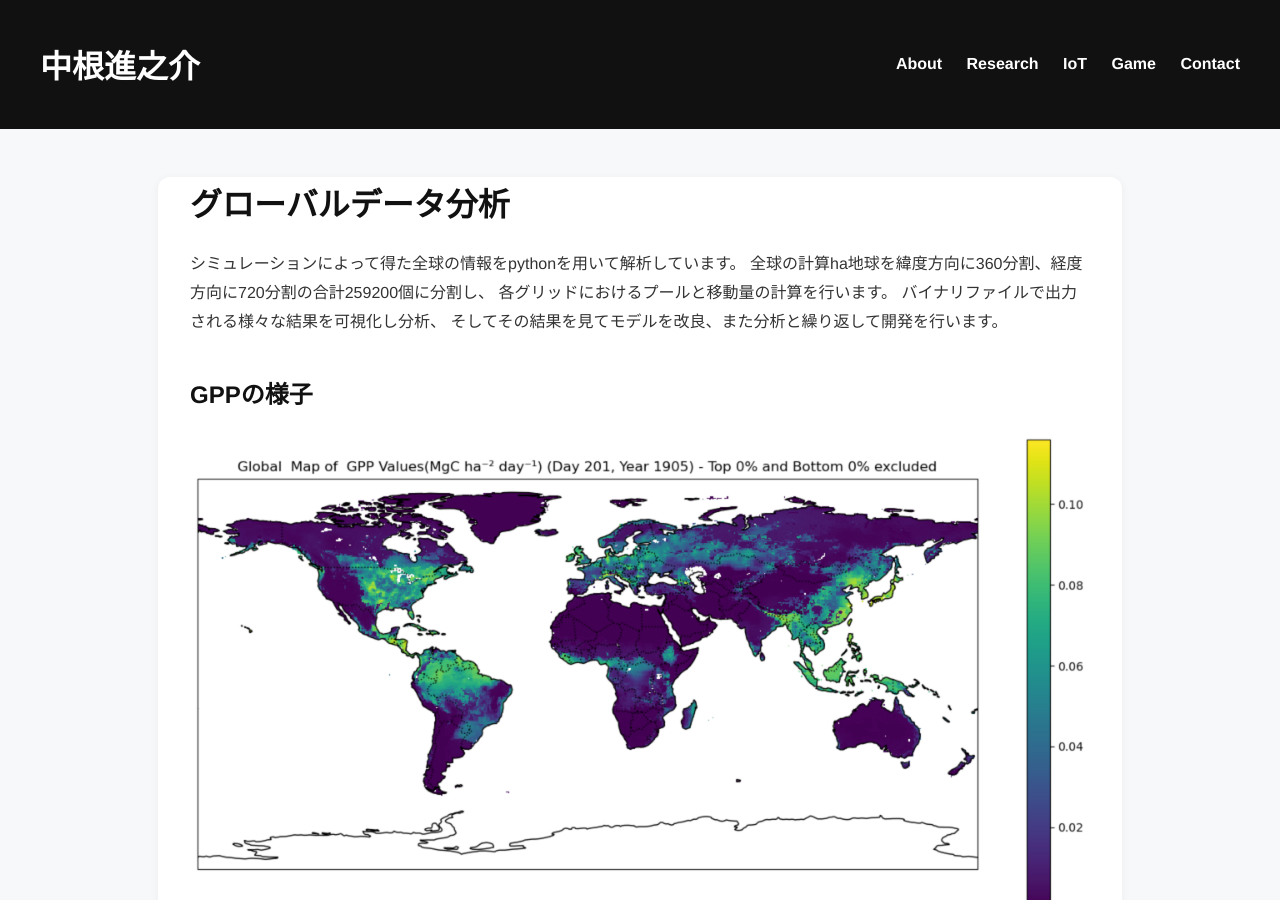
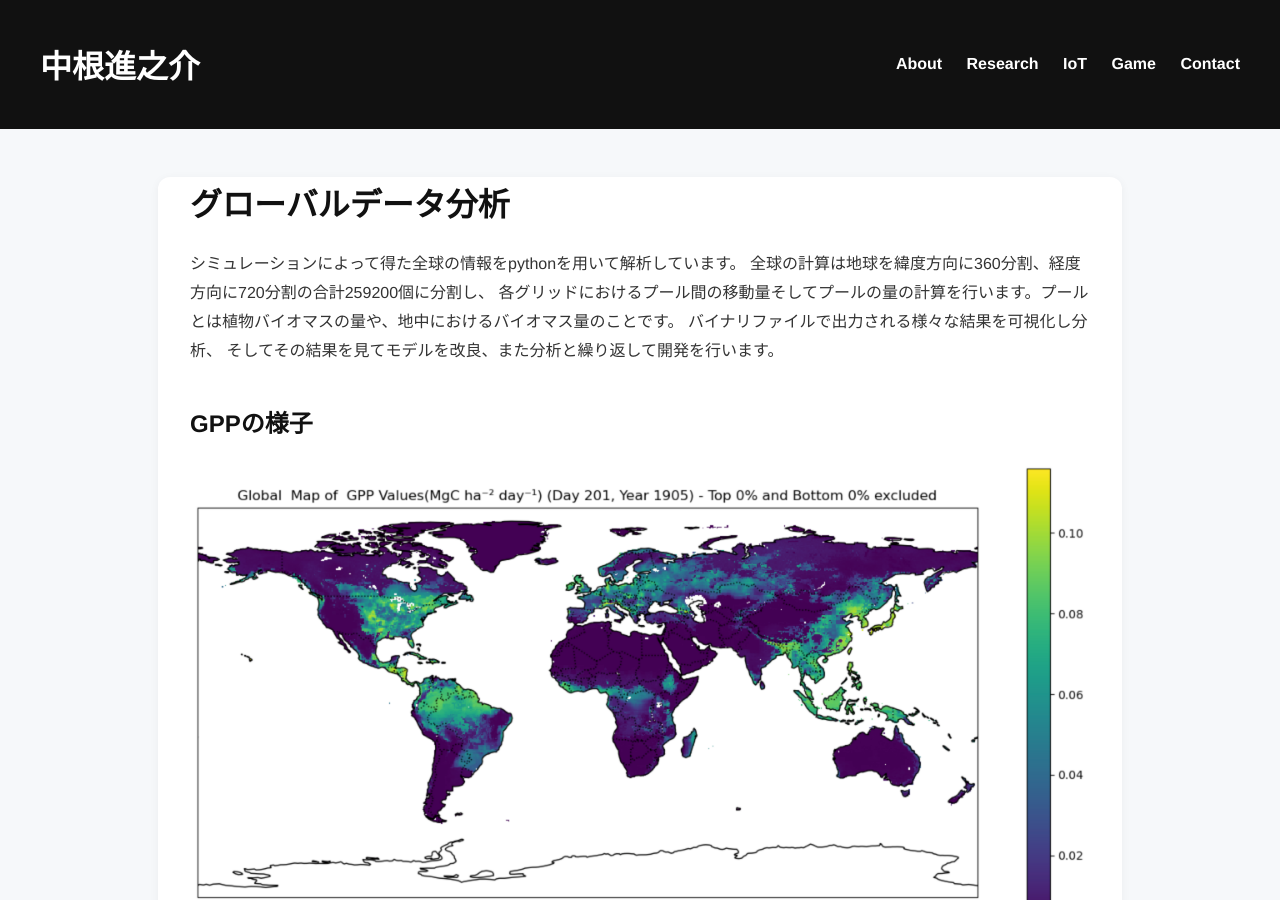
Before and after one commit to shin-nakane/shin.nakane.achive, a Jekyll site: the page built from projects/data-analysis.md, in a window 1280 px wide and 900 px high. Built offline with Jekyll 4.4.1, drawn with Linux system fonts in a browser that asks for light colours.

Commit message:
modifty data-analysis

```diff
--- a/projects/data-analysis.md
+++ b/projects/data-analysis.md
@@ -7,8 +7,8 @@ permalink: /projects/data-analysis/
 # グローバルデータ分析
 
 シミュレーションによって得た全球の情報をpythonを用いて解析しています。
-全球の計算ha地球を緯度方向に360分割、経度方向に720分割の合計259200個に分割し、
-各グリッドにおけるプールと移動量の計算を行います。
+全球の計算は地球を緯度方向に360分割、経度方向に720分割の合計259200個に分割し、
+各グリッドにおけるプール間の移動量そしてプールの量の計算を行います。プールとは植物バイオマスの量や、地中におけるバイオマス量のことです。
 バイナリファイルで出力される様々な結果を可視化し分析、
 そしてその結果を見てモデルを改良、また分析と繰り返して開発を行います。
 
```
